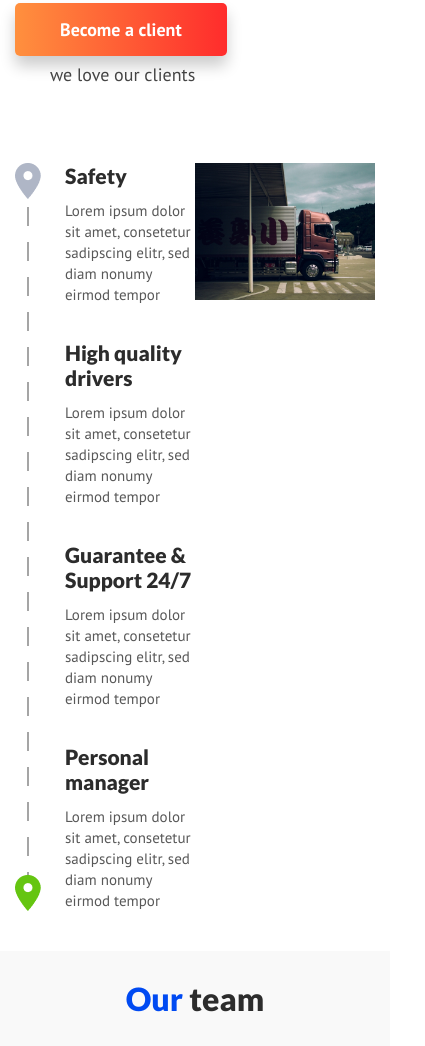
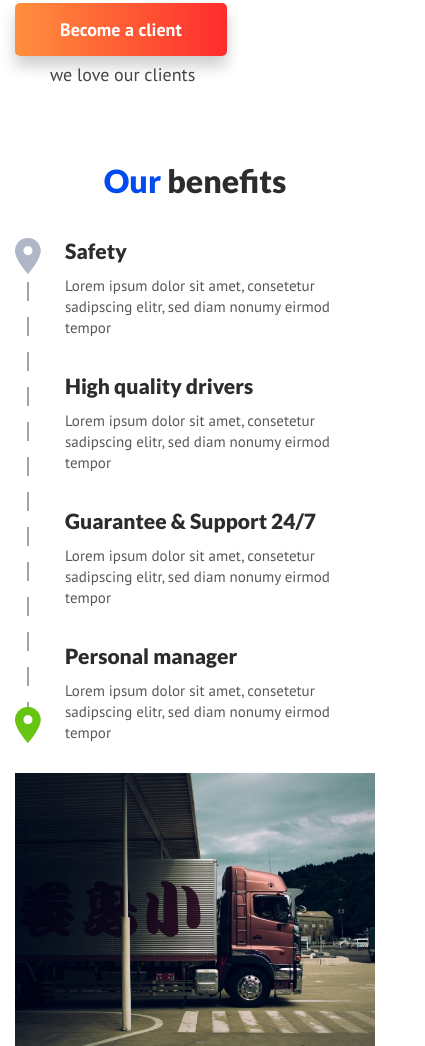
Before and after one commit to 111spartanec111/Logistic, a plain HTML site: page index.html in a window 390 px wide. Shown: the part 2611-3657 px from the top of the page, 425 px wide, since content can reach past the window. Drawn offline with Linux system fonts and the light colour scheme.

Commit message:
Adaptiv Benefits

```diff
--- a/css/style.css
+++ b/css/style.css
@@ -1109,6 +1109,30 @@ ul, ol {
         position: static;
         order: 2;
     }
+
+    .benefits {
+        flex-direction: column;
+        max-width: 600px;
+        margin: 0 auto;
+    }
+    .benefits__col {
+        width: 100%;
+    }
+    .benefits-list {
+        margin-bottom: 30px;
+        max-width: none;
+    }
+
+    .team__col {
+        width: 100%;
+    }
+    .team__col:last-child {
+        margin-bottom: 0;
+    }
+    .team__item {
+        max-width: 370px;
+        margin: 0 auto;
+    }
 }
 
 
--- a/index.html
+++ b/index.html
@@ -174,8 +174,9 @@
         </div>
     </section>
 
-    <div class="section">
+    <section class="section">
         <div class="container">
+            <h2 class="section__title"><span>Our</span> benefits</h2>
             <div class="benefits">
                 <div class="benefits__col">
                     <ul class="benefits-list">
@@ -196,13 +197,13 @@
                             <div class="benefits-list__text"><p>Lorem ipsum dolor sit amet, consetetur sadipscing elitr, sed diam nonumy eirmod tempor</p></div>
                         </li>
                     </ul>
-                </div>  <!-- Benefits Col -->
+                </div>     <!-- Benefits Col -->
                 <div class="benefits__col">
                     <img class="img" src="images/track.jpg" alt="track">
                 </div>
-            </div> <!-- Benefits -->
-        </div>
-    </div>
+            </div>      <!-- Benefits -->
+        </div>      <!-- container -->
+    </section>
 
 
     <section class="section section--gray">
```
